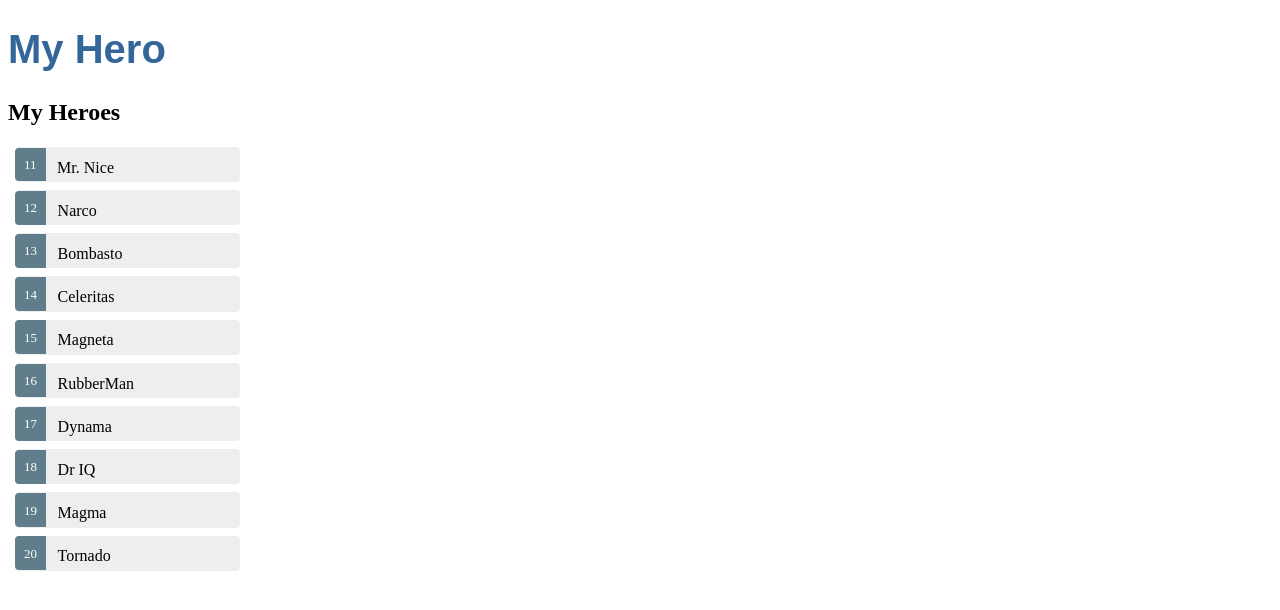
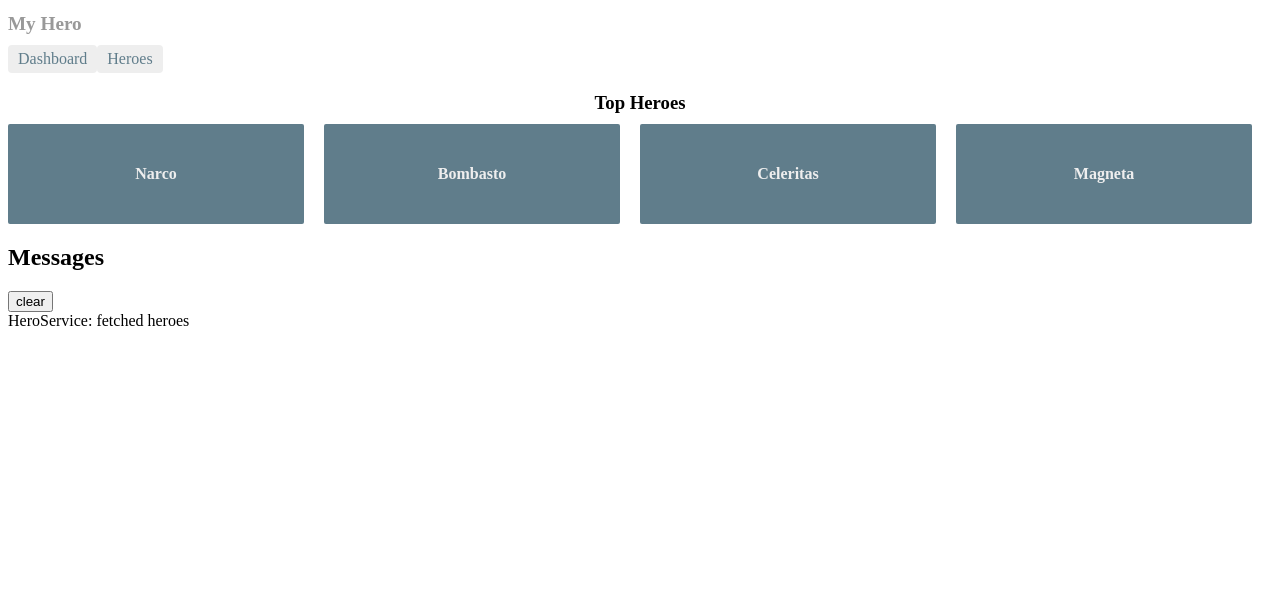
Before and after one commit to McOmolloDotJava/myapp, an Angular app: page /dashboard in a window 1280 px wide. Before the commit this address led to /. Shown: the top 610 px of the page. Built offline with nearby package versions, Linux system fonts and the light colour scheme.

Commit message:
Dash
Signed-off-by: isaac.omollo <isaac.omollo@turnkeyafrica.com>

```diff
--- a/src/app/app-routing.module.ts
+++ b/src/app/app-routing.module.ts
@@ -1,7 +1,14 @@
 import { NgModule } from '@angular/core';
 import { Routes, RouterModule } from '@angular/router';
+import { HeroesComponent }      from './heroes/heroes.component';
+import { DashboardComponent }   from './dashboard/dashboard.component';
 
-const routes: Routes = [];
+const routes: Routes = [
+{ path: '', redirectTo: '/dashboard', pathMatch: 'full' },
+{ path: 'dashboard', component: DashboardComponent },
+{ path: 'heroes', component: HeroesComponent }
+
+];
 
 @NgModule({
   imports: [RouterModule.forRoot(routes)],
--- a/src/app/app.component.css
+++ b/src/app/app.component.css
@@ -1,5 +1,29 @@
+/* AppComponent's private CSS styles */
 h1 {
-  color: #369;
-  font-family: Arial, Helvetica, sans-serif;
-  font-size: 250%;
+  font-size: 1.2em;
+  color: #999;
+  margin-bottom: 0;
 }
+h2 {
+  font-size: 2em;
+  margin-top: 0;
+  padding-top: 0;
+}
+nav a {
+  padding: 5px 10px;
+  text-decoration: none;
+  margin-top: 10px;
+  display: inline-block;
+  background-color: #eee;
+  border-radius: 4px;
+}
+nav a:visited, a:link {
+  color: #607d8b;
+}
+nav a:hover {
+  color: #039be5;
+  background-color: #cfd8dc;
+}
+nav a.active {
+  color: #039be5;
+}
--- a/src/app/app.component.html
+++ b/src/app/app.component.html
@@ -1,6 +1,9 @@
 <!--The content below is only a placeholder and can be replaced.-->
 
- <h1>{{title}}</h1>
-<app-heroes></app-heroes><app-messages></app-messages>
-
+<h1>{{title}}</h1>
+<nav>
+  <a routerLink="/dashboard">Dashboard</a>
+  <a routerLink="/heroes">Heroes</a>
+</nav>
 <router-outlet></router-outlet>
+<app-messages></app-messages>
--- a/src/app/app.module.ts
+++ b/src/app/app.module.ts
@@ -6,14 +6,16 @@ import { AppComponent } from './app.component';
 import { HeroesComponent } from './heroes/heroes.component';
 import { FormsModule } from '@angular/forms';
 import { HeroDetailComponent } from './hero-detail/hero-detail.component';
-import { MessagesComponent } from './messages/messages.component'; // <-- NgModel lives here
+import { MessagesComponent } from './messages/messages.component';
+import { DashboardComponent } from './dashboard/dashboard.component'; // <-- NgModel lives here
 
 @NgModule({
   declarations: [
     AppComponent,
     HeroesComponent,
     HeroDetailComponent,
-    MessagesComponent
+    MessagesComponent,
+    DashboardComponent
   ],
   imports: [
     BrowserModule,
--- /dev/null
+++ b/src/app/dashboard/dashboard.component.css
@@ -0,0 +1,63 @@
+/* DashboardComponent's private CSS styles */
+[class*='col-'] {
+  float: left;
+  padding-right: 20px;
+  padding-bottom: 20px;
+}
+[class*='col-']:last-of-type {
+  padding-right: 0;
+}
+a {
+  text-decoration: none;
+}
+*, *:after, *:before {
+  -webkit-box-sizing: border-box;
+  -moz-box-sizing: border-box;
+  box-sizing: border-box;
+}
+h3 {
+  text-align: center;
+  margin-bottom: 0;
+}
+h4 {
+  position: relative;
+}
+.grid {
+  margin: 0;
+}
+.col-1-4 {
+  width: 25%;
+}
+.module {
+  padding: 20px;
+  text-align: center;
+  color: #eee;
+  max-height: 120px;
+  min-width: 120px;
+  background-color: #607d8b;
+  border-radius: 2px;
+}
+.module:hover {
+  background-color: #eee;
+  cursor: pointer;
+  color: #607d8b;
+}
+.grid-pad {
+  padding: 10px 0;
+}
+.grid-pad > [class*='col-']:last-of-type {
+  padding-right: 20px;
+}
+@media (max-width: 600px) {
+  .module {
+    font-size: 10px;
+    max-height: 75px; }
+}
+@media (max-width: 1024px) {
+  .grid {
+    margin: 0;
+  }
+  .module {
+    min-width: 60px;
+  }
+}
--- /dev/null
+++ b/src/app/dashboard/dashboard.component.html
@@ -0,0 +1,8 @@
+<h3>Top Heroes</h3>
+<div class="grid grid-pad">
+  <a *ngFor="let hero of heroes" class="col-1-4">
+    <div class="module hero">
+      <h4>{{hero.name}}</h4>
+    </div>
+  </a>
+</div>
--- /dev/null
+++ b/src/app/dashboard/dashboard.component.ts
@@ -0,0 +1,23 @@
+import { Component, OnInit } from '@angular/core';
+import { Hero } from '../hero';
+import { HeroService } from '../hero.service';
+
+@Component({
+  selector: 'app-dashboard',
+  templateUrl: './dashboard.component.html',
+  styleUrls: [ './dashboard.component.css' ]
+})
+export class DashboardComponent implements OnInit {
+  heroes: Hero[] = [];
+
+  constructor(private heroService: HeroService) { }
+
+  ngOnInit() {
+    this.getHeroes();
+  }
+
+  getHeroes(): void {
+    this.heroService.getHeroes()
+      .subscribe(heroes => this.heroes = heroes.slice(1, 5));
+  }
+}
```
Also changed, not shown: 1 other file (tests, documents, lock files or other folders).
